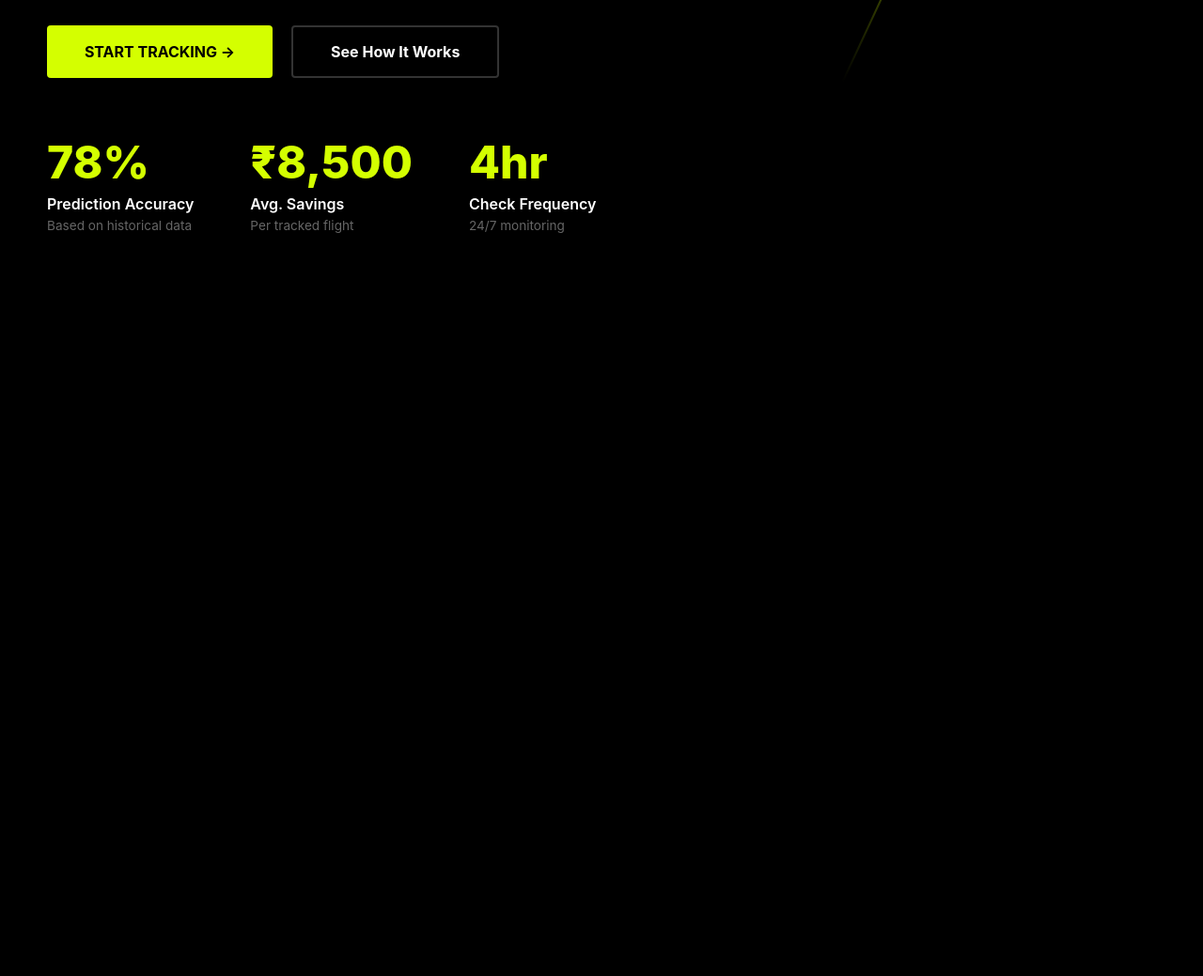
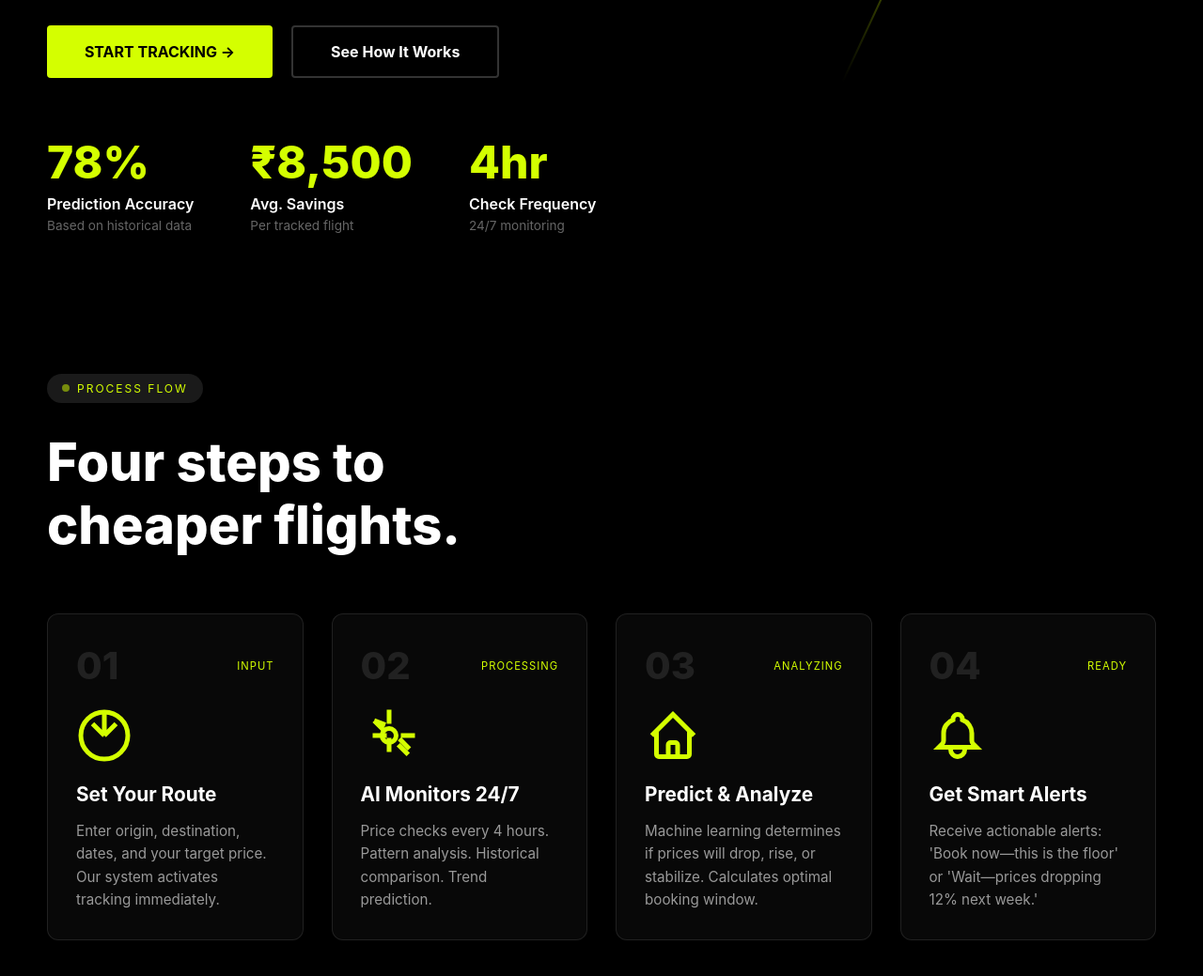
Before and after one commit to eashansarosh34/udaan-alert, a plain HTML site: page index.html in a window 1280 px wide. Shown: the part 535-1574 px from the top of the page at 94% size. Before the commit the page ends 833 px from the top, so only its background shows below. Drawn offline with Linux system fonts and the light colour scheme.

Commit message:
Add How It Works section with 4-step process

```diff
--- a/index.html
+++ b/index.html
@@ -259,6 +259,91 @@
             50% { transform: translateY(-20px); }
         }
 
+
+                /* How It Works Section */
+        .how-it-works {
+            min-height: 100vh;
+            padding: 100px 50px;
+            background: #000;
+        }
+
+        .section-badge {
+            display: inline-flex;
+            align-items: center;
+            gap: 8px;
+            background: rgba(255,255,255,0.1);
+            padding: 8px 16px;
+            border-radius: 20px;
+            font-size: 0.75rem;
+            margin-bottom: 30px;
+            text-transform: uppercase;
+            letter-spacing: 2px;
+            color: #d4ff00;
+        }
+
+        .section-title {
+            font-size: 3.5rem;
+            line-height: 1.2;
+            margin-bottom: 60px;
+            font-weight: 800;
+        }
+
+        .steps-grid {
+            display: grid;
+            grid-template-columns: repeat(auto-fit, minmax(250px, 1fr));
+            gap: 30px;
+        }
+
+        .step-card {
+            background: rgba(255,255,255,0.03);
+            border: 1px solid rgba(255,255,255,0.1);
+            border-radius: 12px;
+            padding: 30px;
+            transition: all 0.3s;
+        }
+
+        .step-card:hover {
+            background: rgba(255,255,255,0.05);
+            transform: translateY(-5px);
+        }
+
+        .step-header {
+            display: flex;
+            justify-content: space-between;
+            align-items: center;
+            margin-bottom: 20px;
+        }
+
+        .step-number {
+            font-size: 2.5rem;
+            font-weight: 800;
+            color: rgba(255,255,255,0.1);
+        }
+
+        .step-status {
+            font-size: 0.7rem;
+            color: #d4ff00;
+            letter-spacing: 1px;
+        }
+
+        .step-icon {
+            width: 60px;
+            height: 60px;
+            margin-bottom: 20px;
+            color: #d4ff00;
+        }
+
+        .step-card h3 {
+            font-size: 1.3rem;
+            margin-bottom: 15px;
+            color: #fff;
+        }
+
+        .step-card p {
+            color: #999;
+            line-height: 1.6;
+            font-size: 0.95rem;
+        }
         @media (max-width: 1024px) {
             .hero {
                 flex-direction: column;
@@ -353,6 +438,78 @@
         </div>
     </section>
 
+        <!-- How It Works Section -->
+    <section id="how" class="how-it-works">
+        <div class="container">
+            <div class="section-badge">
+                <span class="badge-dot"></span>
+                PROCESS FLOW
+            </div>
+
+            <h2 class="section-title">Four steps to<br><span class="highlight">cheaper flights.</span></h2>
+
+            <div class="steps-grid">
+                <div class="step-card">
+                    <div class="step-header">
+                        <span class="step-number">01</span>
+                        <span class="step-status">INPUT</span>
+                    </div>
+                    <div class="step-icon">
+                        <svg viewBox="0 0 24 24" fill="none" stroke="currentColor" stroke-width="2">
+                            <path d="M12 2v10m0 0l5-5m-5 5l-5-5"/>
+                            <circle cx="12" cy="12" r="10"/>
+                        </svg>
+                    </div>
+                    <h3>Set Your Route</h3>
+                    <p>Enter origin, destination, dates, and your target price. Our system activates tracking immediately.</p>
+                </div>
+
+                <div class="step-card">
+                    <div class="step-header">
+                        <span class="step-number">02</span>
+                        <span class="step-status">PROCESSING</span>
+                    </div>
+                    <div class="step-icon">
+                        <svg viewBox="0 0 24 24" fill="none" stroke="currentColor" stroke-width="2">
+                            <circle cx="12" cy="12" r="3"/>
+                            <path d="M12 1v6m0 6v6M5.66 5.66l4.24 4.24m6 6l4.24 4.24M23 12h-6m-6 0H5m15.66 5.66l-4.24-4.24m-6-6L5.66 5.66"/>
+                        </svg>
+                    </div>
+                    <h3>AI Monitors 24/7</h3>
+                    <p>Price checks every 4 hours. Pattern analysis. Historical comparison. Trend prediction.</p>
+                </div>
+
+                <div class="step-card">
+                    <div class="step-header">
+                        <span class="step-number">03</span>
+                        <span class="step-status">ANALYZING</span>
+                    </div>
+                    <div class="step-icon">
+                        <svg viewBox="0 0 24 24" fill="none" stroke="currentColor" stroke-width="2">
+                            <path d="M3 12l2-2m0 0l7-7 7 7M5 10v10a1 1 0 001 1h3m10-11l2 2m-2-2v10a1 1 0 01-1 1h-3m-6 0a1 1 0 001-1v-4a1 1 0 011-1h2a1 1 0 011 1v4a1 1 0 001 1m-6 0h6"/>
+                        </svg>
+                    </div>
+                    <h3>Predict & Analyze</h3>
+                    <p>Machine learning determines if prices will drop, rise, or stabilize. Calculates optimal booking window.</p>
+                </div>
+
+                <div class="step-card">
+                    <div class="step-header">
+                        <span class="step-number">04</span>
+                        <span class="step-status">READY</span>
+                    </div>
+                    <div class="step-icon">
+                        <svg viewBox="0 0 24 24" fill="none" stroke="currentColor" stroke-width="2">
+                            <path d="M15 17h5l-1.405-1.405A2.032 2.032 0 0118 14.158V11a6.002 6.002 0 00-4-5.659V5a2 2 0 10-4 0v.341C7.67 6.165 6 8.388 6 11v3.159c0 .538-.214 1.055-.595 1.436L4 17h5m6 0v1a3 3 0 11-6 0v-1m6 0H9"/>
+                        </svg>
+                    </div>
+                    <h3>Get Smart Alerts</h3>
+                    <p>Receive actionable alerts: 'Book now—this is the floor' or 'Wait—prices dropping 12% next week.'</p>
+                </div>
+            </div>
+        </div>
+    </section>
+
     <script>
         function scrollToForm() {
             window.scrollTo({
```
